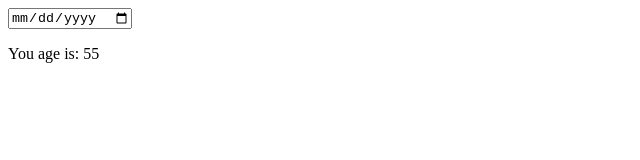
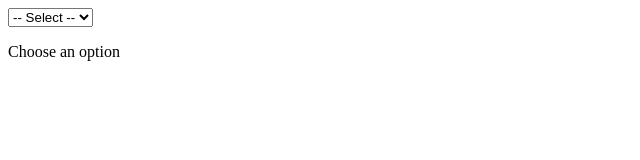
Before and after one commit to guruprakash-c/sveltekit-course, a SvelteKit app: page / in a window 1280 px wide. Shown: the top 160 px of the page, without its empty margins (0-640 px from the left). Built offline with nearby package versions, Linux system fonts and the light colour scheme.

Commit message:
Conditions & Looping

```diff
--- a/src/app.css
+++ /dev/null
@@ -1,105 +0,0 @@
-@import '@fontsource/fira-mono';
-
-:root {
-	--font-body:
-		Arial, -apple-system, BlinkMacSystemFont, 'Segoe UI', Roboto, Oxygen, Ubuntu, Cantarell,
-		'Open Sans', 'Helvetica Neue', sans-serif;
-	--font-mono: 'Fira Mono', monospace;
-	--color-bg-0: rgb(202, 216, 228);
-	--color-bg-1: hsl(209, 36%, 86%);
-	--color-bg-2: hsl(224, 44%, 95%);
-	--color-theme-1: #ff3e00;
-	--color-theme-2: #4075a6;
-	--color-text: rgba(0, 0, 0, 0.7);
-	--column-width: 42rem;
-	--column-margin-top: 4rem;
-	font-family: var(--font-body);
-	color: var(--color-text);
-}
-
-body {
-	min-height: 100vh;
-	margin: 0;
-	background-attachment: fixed;
-	background-color: var(--color-bg-1);
-	background-size: 100vw 100vh;
-	background-image:
-		radial-gradient(50% 50% at 50% 50%, rgba(255, 255, 255, 0.75) 0%, rgba(255, 255, 255, 0) 100%),
-		linear-gradient(180deg, var(--color-bg-0) 0%, var(--color-bg-1) 15%, var(--color-bg-2) 50%);
-}
-
-h1,
-h2,
-p {
-	font-weight: 400;
-}
-
-p {
-	line-height: 1.5;
-}
-
-a {
-	color: var(--color-theme-1);
-	text-decoration: none;
-}
-
-a:hover {
-	text-decoration: underline;
-}
-
-h1 {
-	font-size: 2rem;
-	text-align: center;
-}
-
-h2 {
-	font-size: 1rem;
-}
-
-pre {
-	font-size: 16px;
-	font-family: var(--font-mono);
-	background-color: rgba(255, 255, 255, 0.45);
-	border-radius: 3px;
-	box-shadow: 2px 2px 6px rgb(255 255 255 / 25%);
-	padding: 0.5em;
-	overflow-x: auto;
-	color: var(--color-text);
-}
-
-.text-column {
-	display: flex;
-	max-width: 48rem;
-	flex: 0.6;
-	flex-direction: column;
-	justify-content: center;
-	margin: 0 auto;
-}
-
-input,
-button {
-	font-size: inherit;
-	font-family: inherit;
-}
-
-button:focus:not(:focus-visible) {
-	outline: none;
-}
-
-@media (min-width: 720px) {
-	h1 {
-		font-size: 2.4rem;
-	}
-}
-
-.visually-hidden {
-	border: 0;
-	clip: rect(0 0 0 0);
-	height: auto;
-	margin: 0;
-	overflow: hidden;
-	padding: 0;
-	position: absolute;
-	width: 1px;
-	white-space: nowrap;
-}
--- a/src/routes/+page.svelte
+++ b/src/routes/+page.svelte
@@ -1,7 +1,9 @@
 <script>
 //import FirstComponent from './FirstComponent.svelte';
-import FormFields from './FormFields.svelte';
+//import FormFields from './FormFields.svelte';
+import Conditions from './Conditions.svelte';
 </script>
 <!-- FirstComponent src={'https://media1.giphy.com/media/v1.Y2lkPTc5MGI3NjExZzl0Ym11NWRoa3V2dWF6aTZmbWdzNXFuMWs3ejJtYW94YmN1NXA3aiZlcD12MV9pbnRlcm5hbF9naWZfYnlfaWQmY3Q9Zw/VDMHgvx8N9U7UUlczQ/giphy.gif'} name={'running'}/ -->
 
-<FormFields />
+<!-- FormFields /-->
+<Conditions/>
--- /dev/null
+++ b/src/routes/Conditions.svelte
@@ -0,0 +1,33 @@
+<script>
+let selectedOption = ''
+$: handleSelect = ((selectedOption != '') ? 'You have selected: Option #'+ selectedOption : 'Choose an option');
+
+let options = [
+    {
+        id: 1, text: 'Option #1'
+    },
+    {
+        id: 2, text: 'Option #2'
+    },
+    {
+        id: 3, text: 'Option #3'
+    },
+    {
+        id: 4, text: 'Option #4'
+    },
+    {
+        id: 5, text: 'Option #5'
+    }
+];
+</script>
+
+<select
+    bind:value={selectedOption}
+    on:change={handleSelect}
+>
+    <option value="">-- Select --</option>
+    {#each options as option}
+        <option value={option.id}>{option.text}</option>
+    {/each}
+</select>
+<p>{handleSelect}</p>
```
